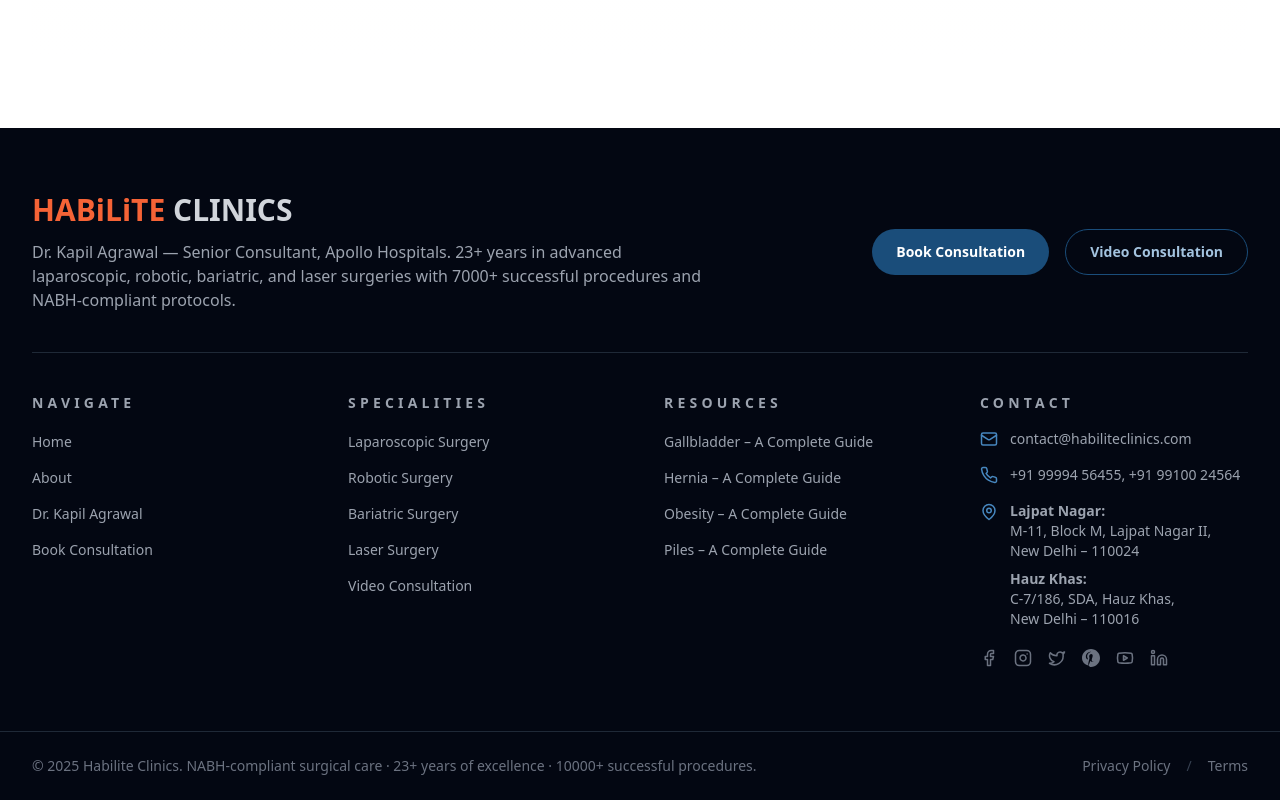
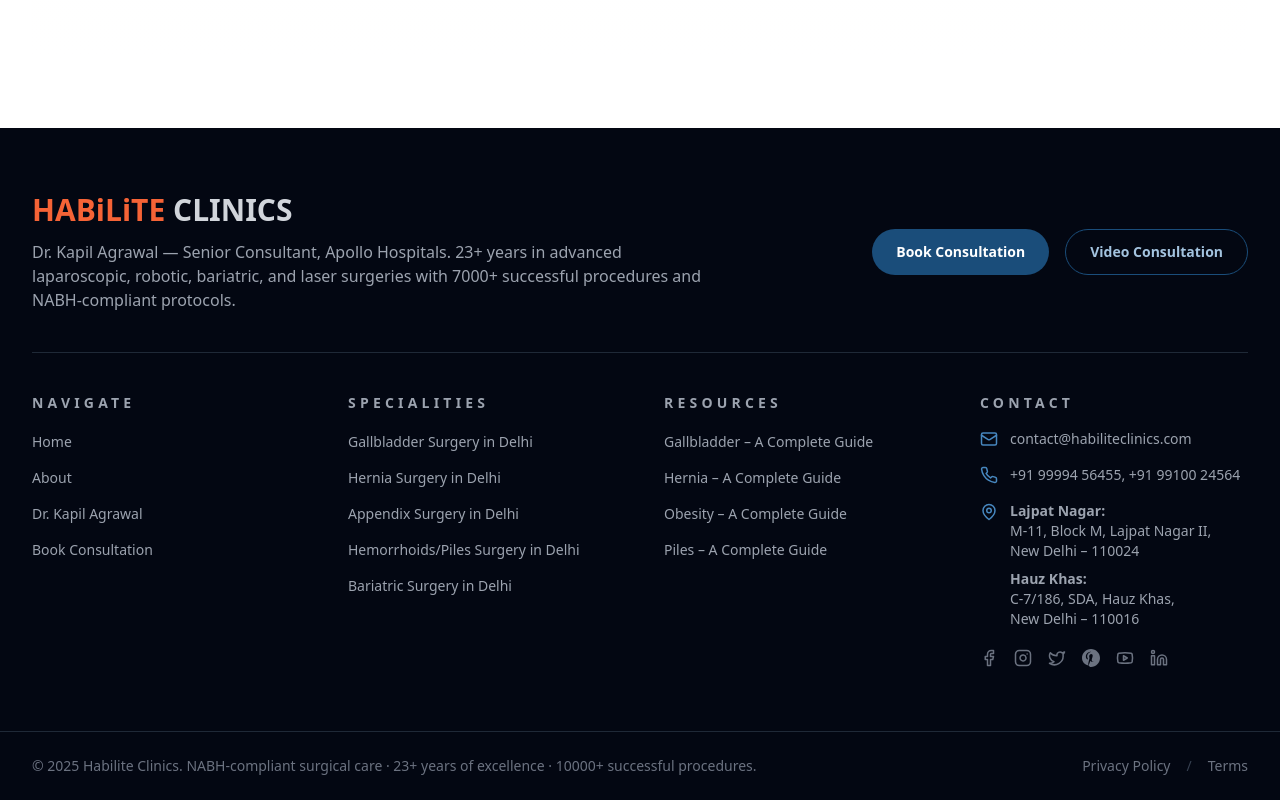
Before and after one commit to Rahul1849/habilite, a Next.js app: page /habilite-clinic in a window 1280 px wide. Shown: the part 2925-3725 px from the top of the page. Built offline with nearby package versions, Linux system fonts and the light colour scheme.

Commit message:
updated footer

```diff
--- a/components/layout/Footer.tsx
+++ b/components/layout/Footer.tsx
@@ -34,11 +34,11 @@
   ];
 
   const services = [
-    { href: "/", label: "Laparoscopic Surgery" },
-    { href: "/best-robotic-surgeon-in-delhi", label: "Robotic Surgery" },
-    { href: "/bariatrics", label: "Bariatric Surgery" },
-    { href: "/best-laser-surgeon-in-delhi", label: "Laser Surgery" },
-    { href: "/video-consultation", label: "Video Consultation" },
+    { href: "/best-gallbladder-stone-surgeon-delhi", label: "Gallbladder Surgery in Delhi" },
+    { href: "/best-hernia-surgeon-in-delhi", label: "Hernia Surgery in Delhi" },
+    { href: "/best-appendix-surgeon-in-delhi", label: "Appendix Surgery in Delhi" },
+    { href: "/best-laser-piles-surgeon-in-delhi", label: "Hemorrhoids/Piles Surgery in Delhi" },
+    { href: "/bariatric-surgeon-in-delhi-india", label: "Bariatric Surgery in Delhi" },
   ];
 
   const insights = [
```
